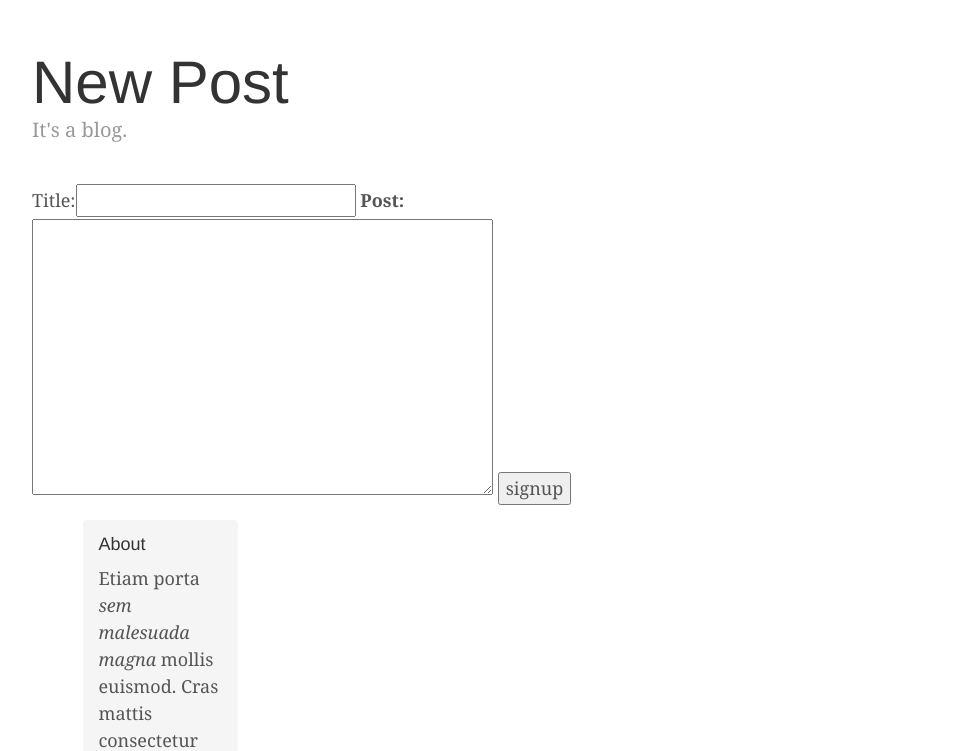
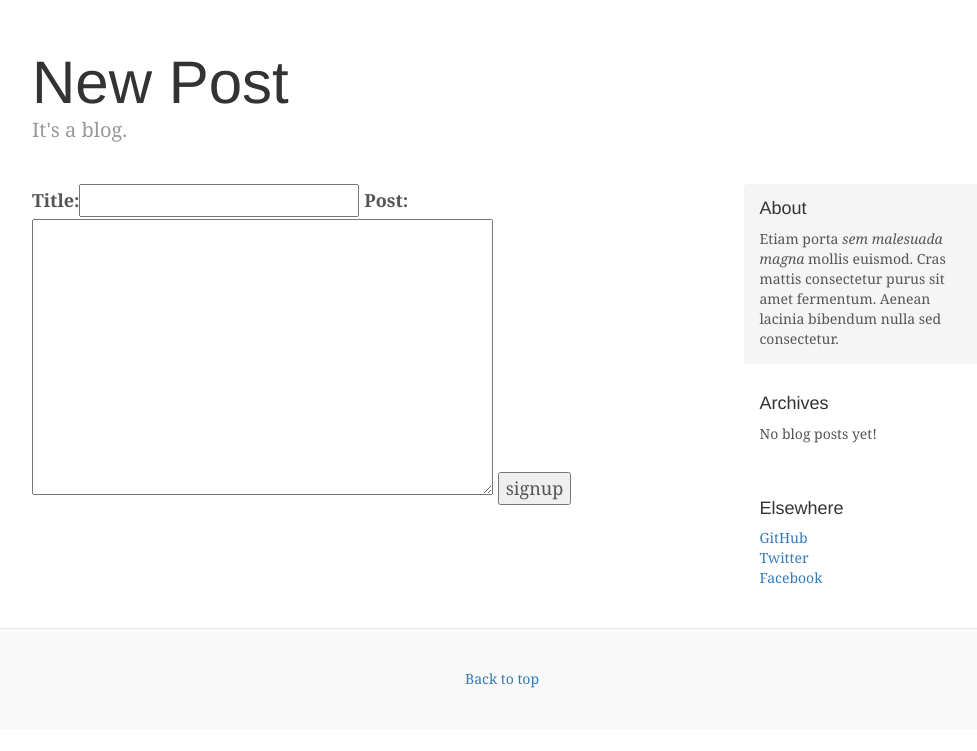
Before and after one commit to paulmouzas/blogodrone, a Django app: page /blog/new_post in a window 1280 px wide. Shown: the part 40-791 px from the top of the page, without its empty margins (138-1115 px from the left). After the commit the page ends 728 px from the top, so only its background shows below. Run offline with Django 3.2, Linux system fonts and the light colour scheme; some libraries are stand-ins or nearby versions.

Commit message:
fix new_post layout

```diff
--- a/blog/templates/blog/new_post.html
+++ b/blog/templates/blog/new_post.html
@@ -6,11 +6,9 @@
 
 <form role="form" action="{% url 'new_post' %}" method="post">
 {% csrf_token %}
-<div class="form-group"
   {{form.title.label_tag}}{{form.title}}
   {{form.post.label_tag}}{{form.post}}
 <input type="submit" value="signup" />
-</table>
 </form>
 
 {% endblock %}
```
